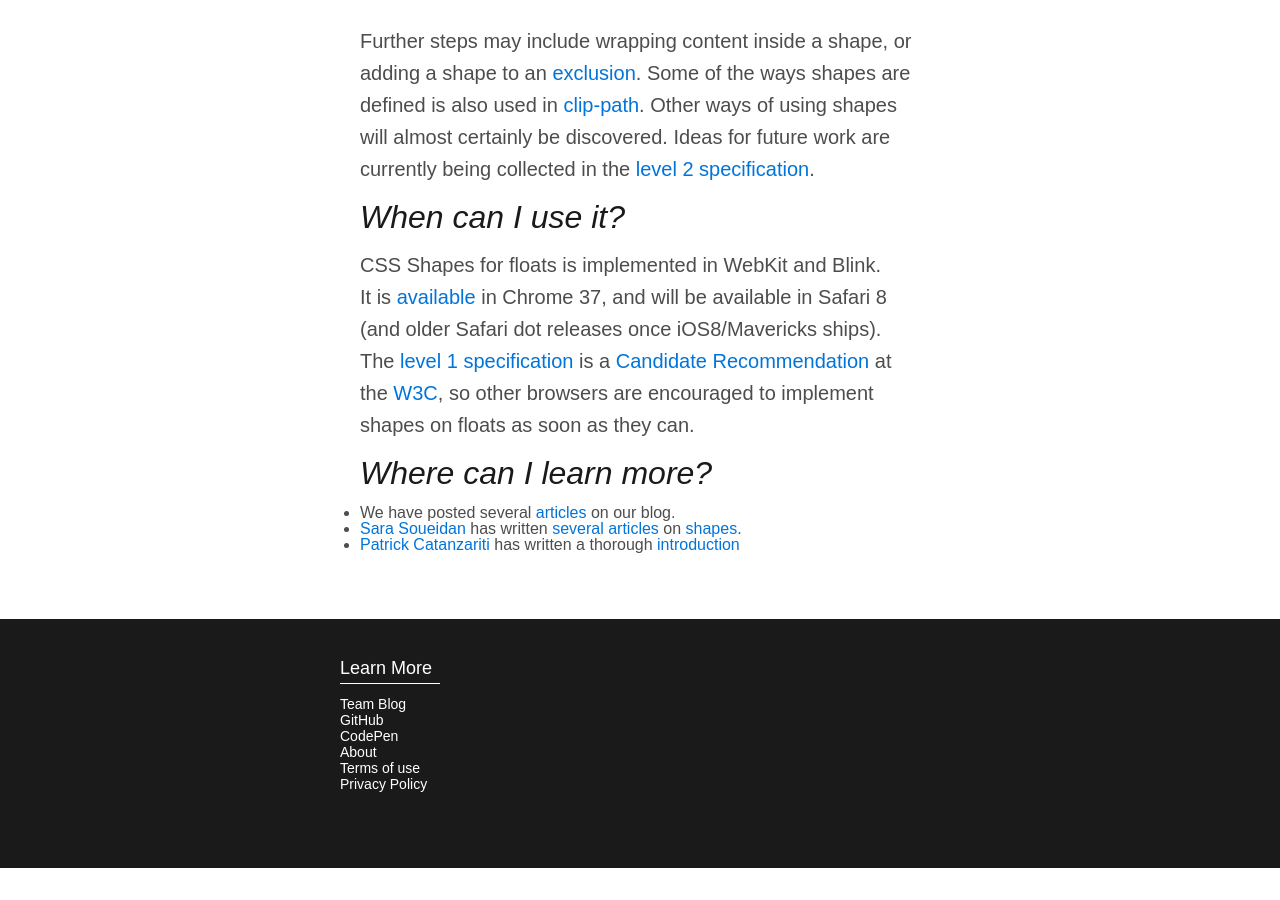
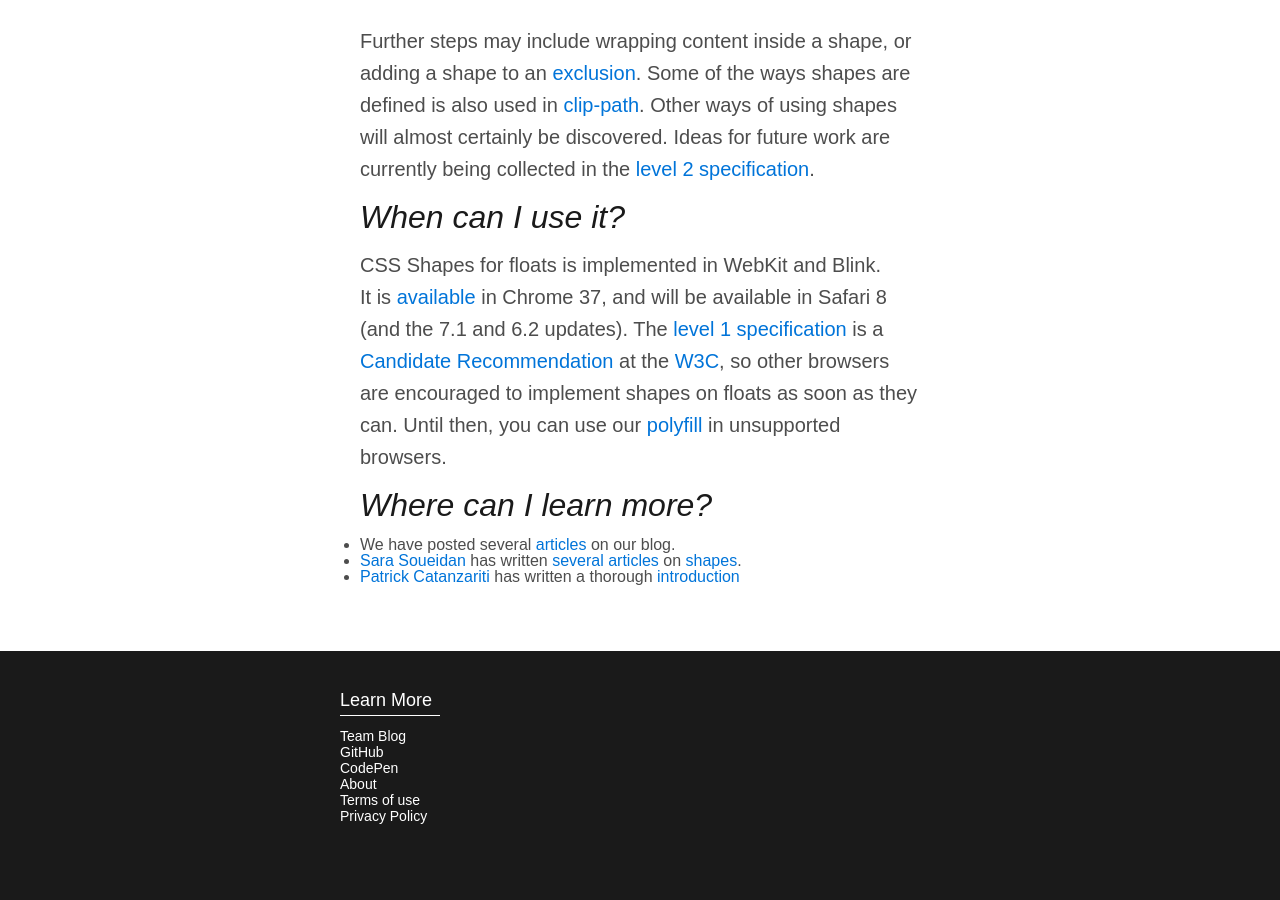
Before and after one commit to adobe-webplatform/adobe-webplatform.github.io, a Jekyll site: the page built from _posts/2014-06-12-css-shapes.md, in a window 1280 px wide and 900 px high, scrolled down 1733 px. Built offline with Jekyll 4.4.1, drawn with Linux system fonts in a browser that asks for light colours; before the commit the page ends 2601 px from its top, so only the background shows below that.

Commit message:
fix Safari versions, mention polyfill

```diff
--- a/_posts/2014-06-12-css-shapes.md
+++ b/_posts/2014-06-12-css-shapes.md
@@ -44,10 +44,11 @@ Ideas for future work are currently being collected in the [level 2 specificatio
 ##When can I use it?
 
 CSS Shapes for floats is implemented in WebKit and Blink.
-It is [available](http://caniuse.com/#feat=css-shapes){:target="_blank"} in Chrome 37, and will be available in Safari 8 (and older Safari dot releases once iOS8/Mavericks ships).
+It is [available](http://caniuse.com/#feat=css-shapes){:target="_blank"} in Chrome 37, and will be available in Safari 8 (and the 7.1 and 6.2 updates).
 The [level 1 specification](http://dev.w3.org/csswg/css-shapes/){:target="_blank"}
 is a [Candidate Recommendation](http://www.w3.org/Consortium/Process/Process-19991111/tr.html#RecsCR){:target="_blank"}
 at the [W3C](http://www.w3.org/){:target="_blank"}, so other browsers are encouraged to implement shapes on floats as soon as they can.
+Until then, you can use our [polyfill](http://blogs.adobe.com/webplatform/2014/05/12/css-shapes-polyfill/) in unsupported browsers.
 
 ##Where can I learn more?
 
```
